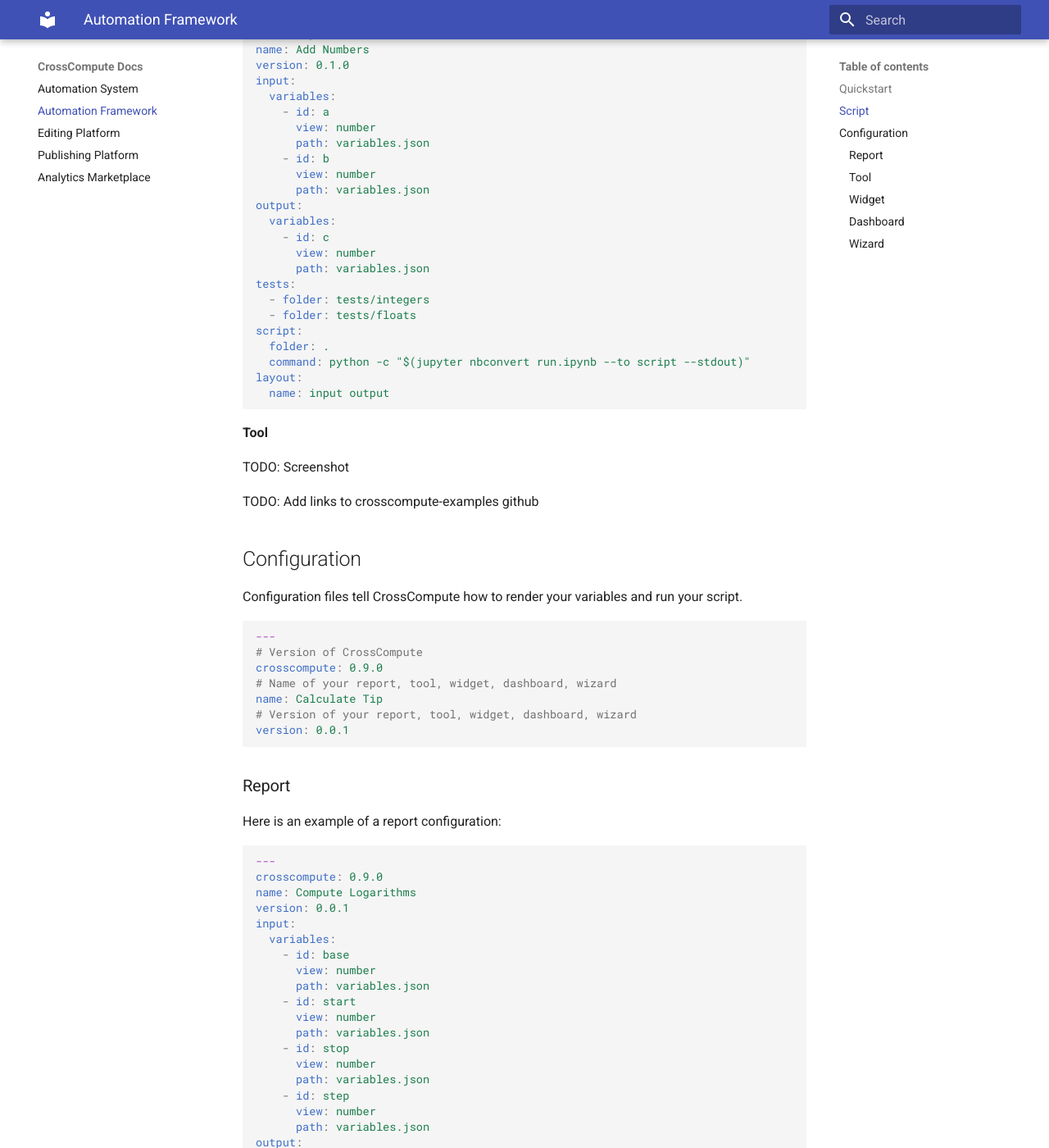
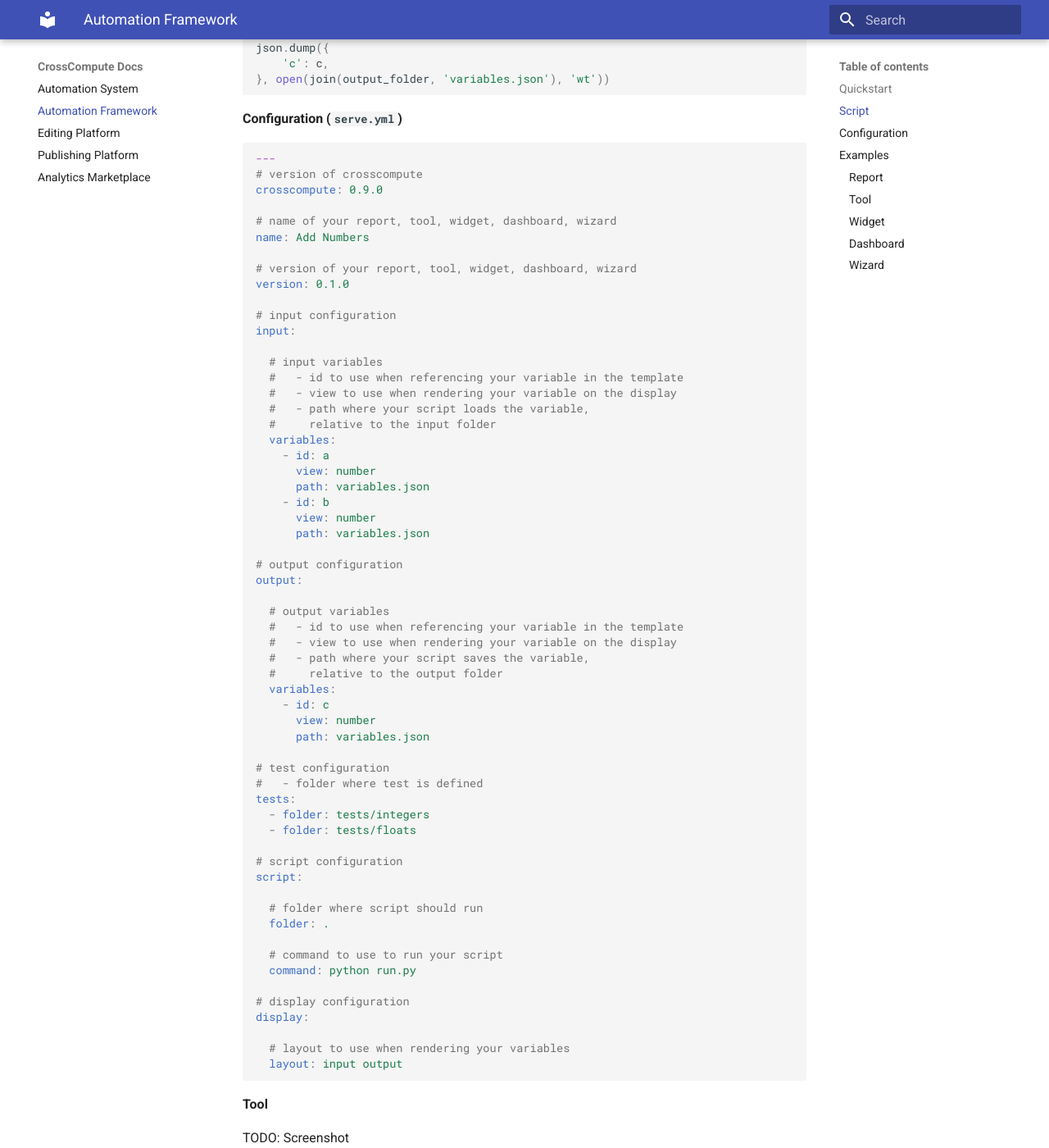
Before and after one commit to crosscompute/crosscompute-docs, an MkDocs documentation site: the page built from docs/automation-framework/README.md, in a window 1280 px wide and 1400 px high, scrolled down 1621 px. Shown: the whole window at 82% size. Built offline with MkDocs 1.6.1 and Material for MkDocs 9.7.7, drawn with Linux system fonts in a browser that asks for light colours; some of the changed text lies outside the part shown.

Commit message:
Work on comments

````diff
--- a/docs/automation-framework/README.md
+++ b/docs/automation-framework/README.md
@@ -32,21 +32,30 @@
 
 Here is an example of a simple script that adds two numbers, the corresponding configuration file and resulting web-based tool.
 
-**Script (```run.ipynb```)**
+**Script (```run.py```)**
 
 ```python
 import json
 from os import environ
 from os.path import join
 
+
+# Get folder paths from environment variables
 input_folder = environ.get(
     'CROSSCOMPUTE_INPUT_FOLDER', 'tests/integers/input')
 output_folder = environ.get(
     'CROSSCOMPUTE_OUTPUT_FOLDER', 'tests/integers/output')
 
+
+# Load input variables from input folder
 variables = json.load(open(join(input_folder, 'variables.json'), 'rt'))
+
+
+# Perform calculation
 c = variables['a'] + variables['b']
 
+
+# Save output variables to output folder
 json.dump({
     'c': c,
 }, open(join(output_folder, 'variables.json'), 'wt'))
@@ -56,10 +65,23 @@
 
 ```yaml
 ---
+# version of crosscompute
 crosscompute: 0.9.0
+
+# name of your report, tool, widget, dashboard, wizard
 name: Add Numbers
+
+# version of your report, tool, widget, dashboard, wizard
 version: 0.1.0
+
+# input configuration
 input:
+
+  # input variables
+  #   - id to use when referencing your variable in the template
+  #   - view to use when rendering your variable on the display
+  #   - path where your script loads the variable,
+  #     relative to the input folder
   variables:
     - id: a
       view: number
@@ -67,19 +89,40 @@
     - id: b
       view: number
       path: variables.json
+
+# output configuration
 output:
+
+  # output variables
+  #   - id to use when referencing your variable in the template
+  #   - view to use when rendering your variable on the display
+  #   - path where your script saves the variable,
+  #     relative to the output folder
   variables:
     - id: c
       view: number
       path: variables.json
+
+# test configuration
+#   - folder where test is defined
 tests:
   - folder: tests/integers
   - folder: tests/floats
+
+# script configuration
 script:
+
+  # folder where script should run
   folder: .
-  command: python -c "$(jupyter nbconvert run.ipynb --to script --stdout)"
-layout:
-  name: input output
+
+  # command to use to run your script
+  command: python run.py
+
+# display configuration
+display:
+
+  # layout to use when rendering your variables
+  layout: input output
 ```
 
 **Tool**
@@ -94,13 +137,12 @@
 
 ```yaml
 ---
-# Version of CrossCompute
 crosscompute: 0.9.0
-# Name of your report, tool, widget, dashboard, wizard
-name: Calculate Tip
-# Version of your report, tool, widget, dashboard, wizard
-version: 0.0.1
 ```
+
+## Examples
+
+For more examples, please see <https://github.com/crosscompute/crosscompute-examples>.
 
 ### Report
 
````
Also changed, not shown: docs/README.md (+4 -4 lines), docs/analytics-marketplace/README.md (+1 -1 lines).
